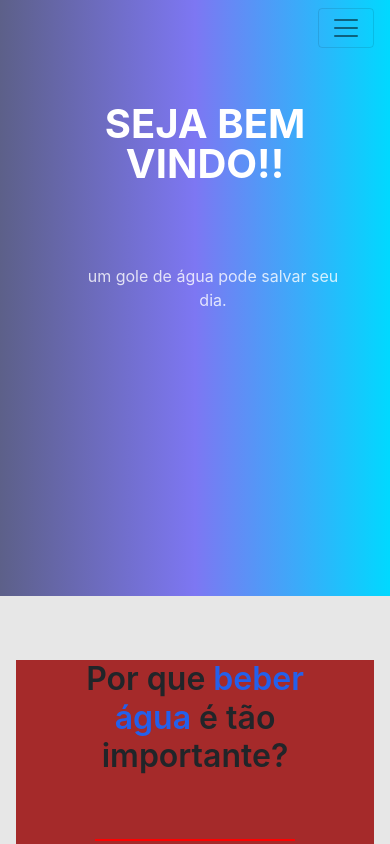
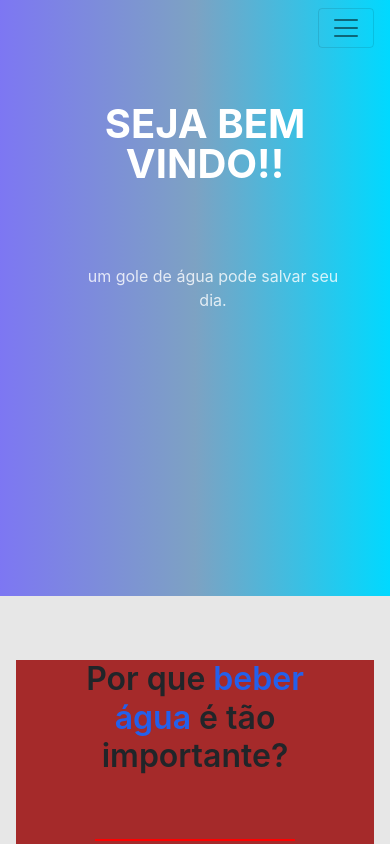
Before and after one commit to thalles-j/Sip-of-Water, a plain HTML site: page index.html in a window 390 px wide. Shown: the top 844 px of the page. Drawn offline with nearby package versions, Linux system fonts and the light colour scheme.

Commit message:
background ok

```diff
--- a/assets/style/style.css
+++ b/assets/style/style.css
@@ -8,6 +8,7 @@
 
 :root{
     --background-color: #e7e7e7;
+    --backgroundGradient-color:linear-gradient(to right,#0d00ff7c,#7da2c3,#00d9ff);
 
 }
 
@@ -24,7 +25,7 @@ body{
 }
 
 #home{
-    background: linear-gradient(to right,#00f1e199,#0d00ff7c,#00d9ff);
+    background: var(--backgroundGradient-color);
     margin: 1rem 3rem 2rem ;
     height: 85vh;
     border-radius: 2rem;
@@ -72,10 +73,10 @@ div.water-bottle img{
 
 @media(max-width:575px){
     header{
-        background: linear-gradient(to right,#00f1e199,#0d00ff7c,#00d9ff);
+        background: var(--backgroundGradient-color);
     }
     #home{
-        background: linear-gradient(to right,#00f1e199,#0d00ff7c,#00d9ff);
+        background: var(--backgroundGradient-color);
         margin: 0;
         height: 64vh;
         border-radius: 0rem;
@@ -111,10 +112,10 @@ div.water-bottle img{
 
 @media(max-width:790px){
     header{
-        background: linear-gradient(to right,#00064a99,#0d00ff7c,#00d9ff);
+        background: var(--backgroundGradient-color);
     }
     #home{
-        background: linear-gradient(to right,#00064a99,#0d00ff7c,#00d9ff);
+        background: var(--backgroundGradient-color);
         margin: 0;
         height: 64vh;
         border-radius: 0rem;
```
